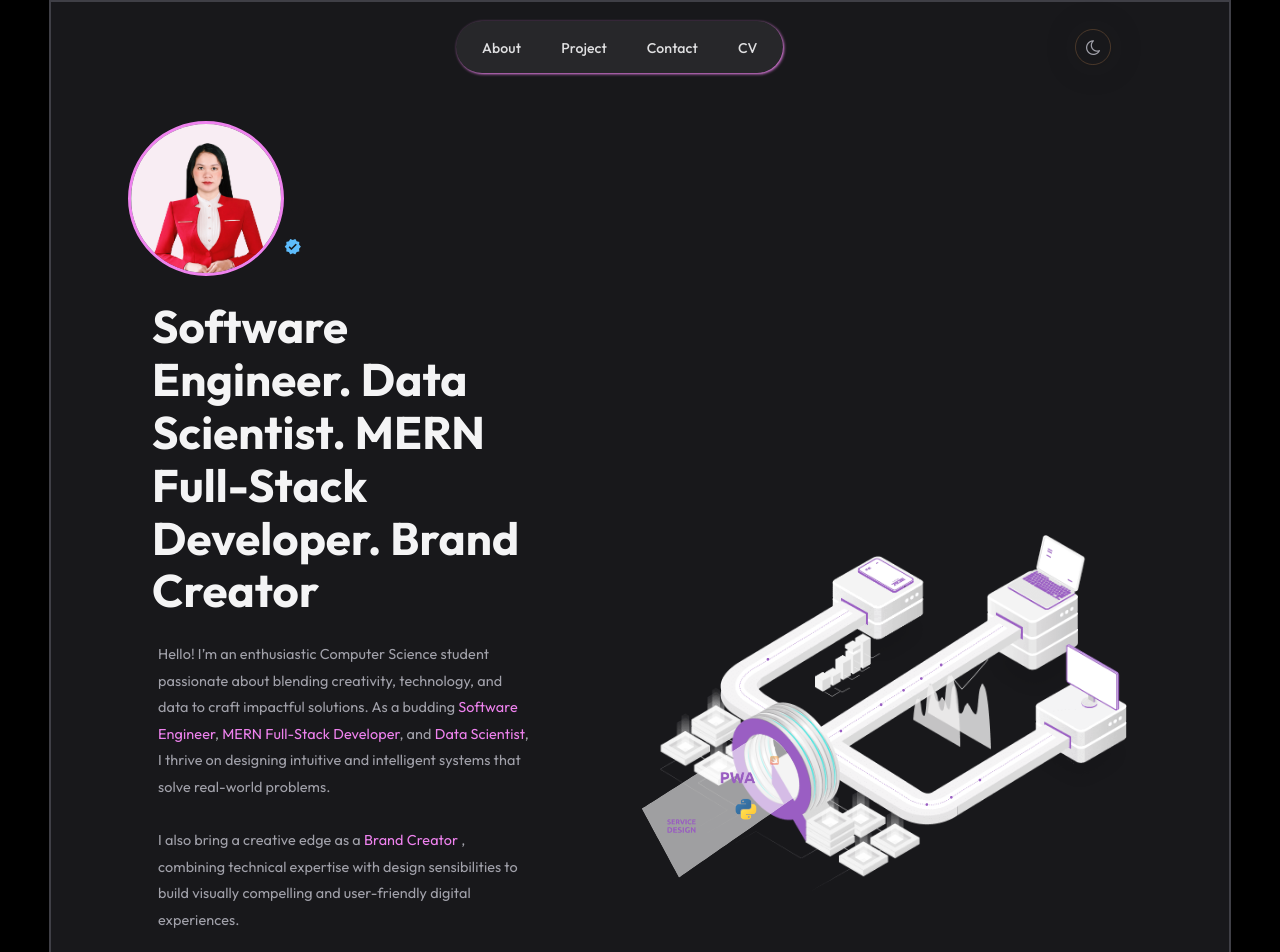
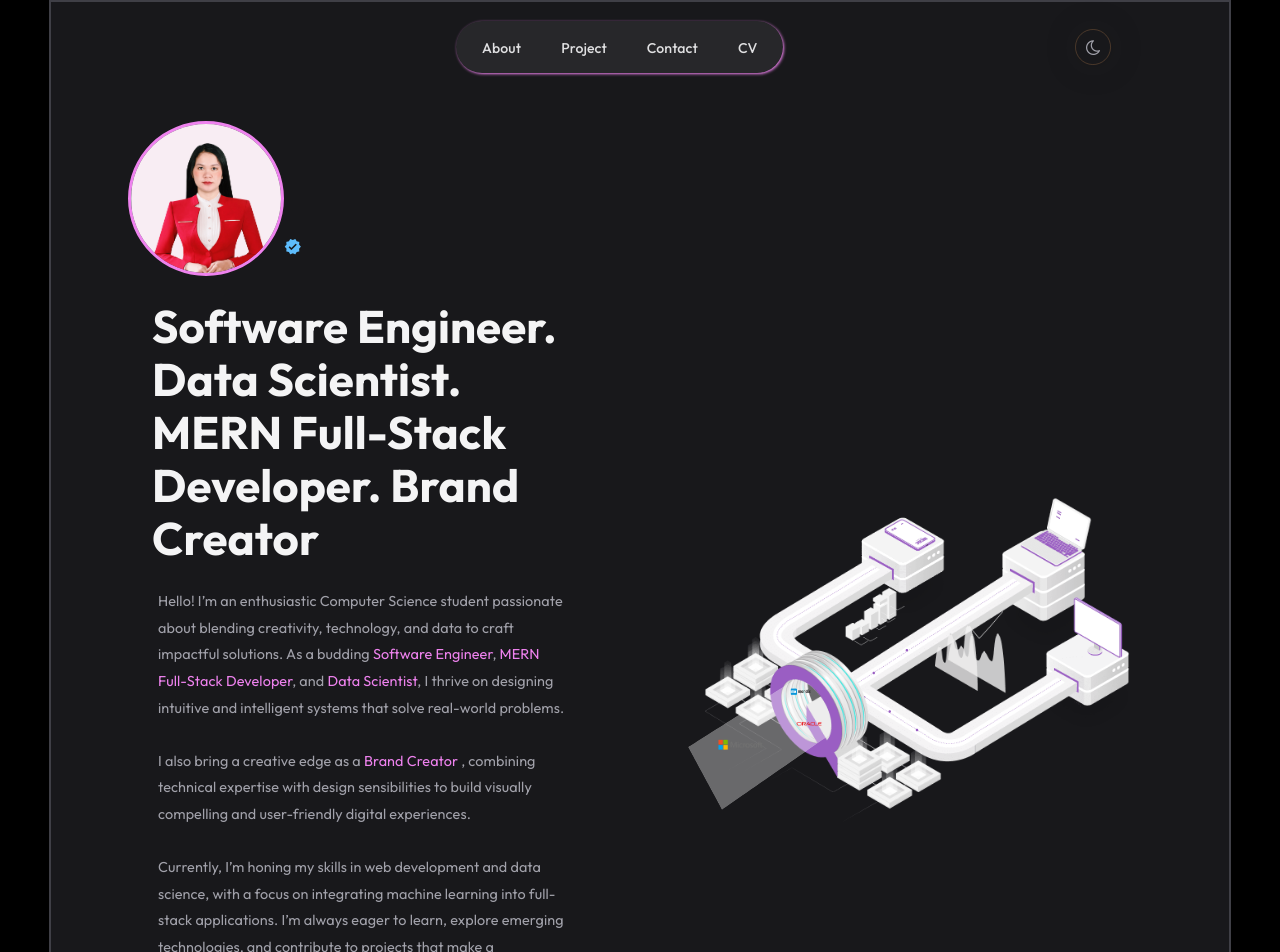
Before and after one commit to ArciRamona/Gladys-Doroin-Portfolio, a React (Vite) app: page / in a window 1280 px wide. Shown: the top 952 px of the page. Built offline with nearby package versions, Linux system fonts and the light colour scheme.

Commit message:
Updating Hero Section

```diff
--- a/src/Components/2-Hero/Hero.css
+++ b/src/Components/2-Hero/Hero.css
@@ -66,7 +66,7 @@ section.hero-wrapper .icon:hover {
 ================================= */
 
 .hero-animation {
-  width: 33rem;
+  width: 30rem;
   margin-top: 10rem;
 }
 
--- a/src/Components/2-Hero/Hero.jsx
+++ b/src/Components/2-Hero/Hero.jsx
@@ -2,7 +2,7 @@
 import React from "react";
 import "./Hero.css";
 import Lottie from "lottie-react";
-import Animation from "/public/Animation/Animation - 1736463504875.json";
+import Animation from "../../Animation/Animation - 1736463504875.json";
 import { useRef } from "react";
 import { motion } from "framer-motion";
 
@@ -21,7 +21,7 @@ const hero = () => {
           className="parent-avatar flex"
         >
           <img
-            src="/public/06E833A5-8789-4946-A1A8-1C24D3AF2FE9.png"
+            src="/06E833A5-8789-4946-A1A8-1C24D3AF2FE9.png"
             className="avatar"
             width={250}
             alt=""
@@ -127,10 +127,8 @@ const hero = () => {
         <Lottie
           lottieRef={lottieRef}
           className="hero-animation"
-          onloadedImages={() => {
-            // @ts-ignore
-            // https://Lottiereact.com
-            lottieRef.currentsetSpeed(5);
+          onLoadedImages={() => {
+            lottieRef.current?.setSpeed(0.5); // Fixing typo: `.currentsetSpeed` → `.current?.setSpeed`
           }}
           animationData={Animation}
         />
--- a/src/Components/4-Contact/Contact.jsx
+++ b/src/Components/4-Contact/Contact.jsx
@@ -3,7 +3,7 @@ import React from "react";
 import "./Contact.css";
 import { motion } from "framer-motion";
 import Lottie from "lottie-react";
-import emailAnimation from "/public/Animation/VioletEmailAnimation - 1736466881610.json";
+import emailAnimation from "../../Animation/VioletEmailAnimation - 1736466881610.json";
 
 const Contact = () => {
   return (
```
Also changed, not shown: public/formalAttire.png (deleted), src/Animation/Animation - 1730304804466.json (renamed from public/Animation/Animation - 1730304804466.json), src/Animation/Animation - 1736463504875.json (renamed from public/Animation/Animation - 1736463504875.json), src/Animation/DeveloperAnimation.json (renamed from public/Animation/DeveloperAnimation.json), src/Animation/DeveloperAnimationRed.json (renamed from public/Animation/DeveloperAnimationRed.json), src/Animation/EmailAnimation - 1736465167244.json (renamed from public/Animation/EmailAnimation - 1736465167244.json), src/Animation/EmailaAnimation.json (renamed from public/Animation/EmailaAnimation.json), src/Animation/VioletEmailAnimation - 1736466881610.json (renamed from public/Animation/VioletEmailAnimation - 1736466881610.json).
